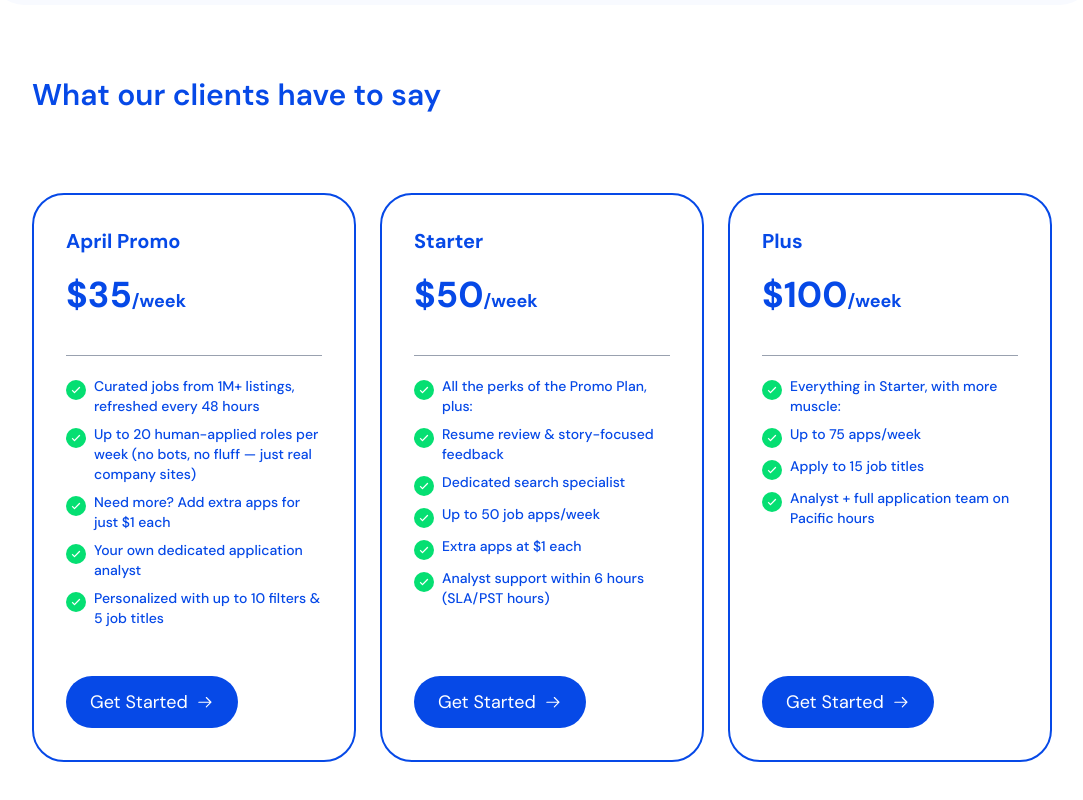
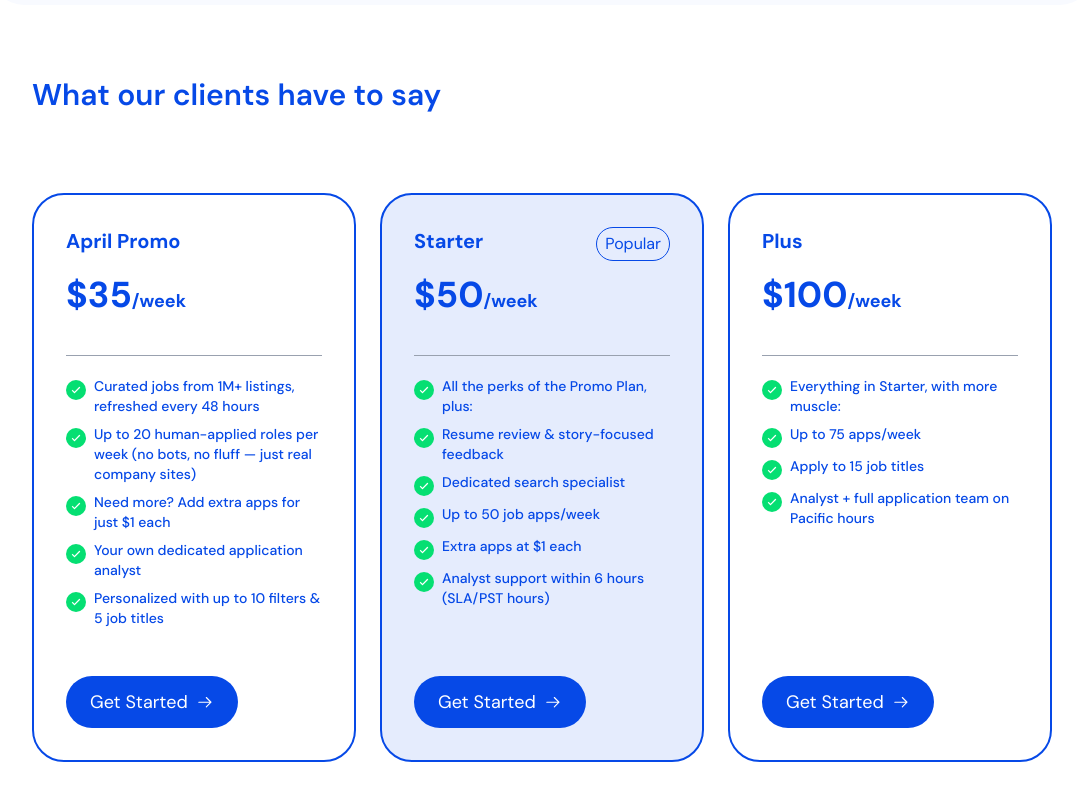
Before and after one commit to ashibullah/MobiusEngine.ai, a React (Vite) app: page / in a window 1280 px wide. Shown: the part 3371-4171 px from the top of the page, without its empty margins (98-1181 px from the left). Built offline with nearby package versions, Linux system fonts and the light colour scheme.

Commit message:
service pack

```diff
--- a/src/components/Shared/PackageBox.jsx
+++ b/src/components/Shared/PackageBox.jsx
@@ -7,9 +7,14 @@ const PackageBox = () => {
     return (
         <div className="grid grid-cols-1 md:grid-cols-3 gap-6">
             {packages.map((pkg, index) => (
-                <div key={index} className="text-[#0649E7] h-full border-2 rounded-4xl p-8  flex flex-col  ">
+                <div key={index} className= {`text-[#0649E7] ${pkg.badge ?  'bg-[#0649E7]/10' : ''} h-full border-2 rounded-4xl p-8  flex flex-col `}>
                     <div>
+                        <div className='flex justify-between items-start '>
                             <h3 className="font-bold text-xl mb-5">{pkg.planName}</h3>
+                            {pkg.badge && <p className=' border rounded-3xl px-2 py-1'>{pkg.badge}</p>}
+                        </div>
+
+
                         <h2 className="font-bold text-4xl mb-10">
                             {pkg.price.split('/')[0]}
                             <span className="text-lg">/{pkg.price.split('/')[1]}</span>
```
Lines whose indentation alone changed are shown as unchanged.
